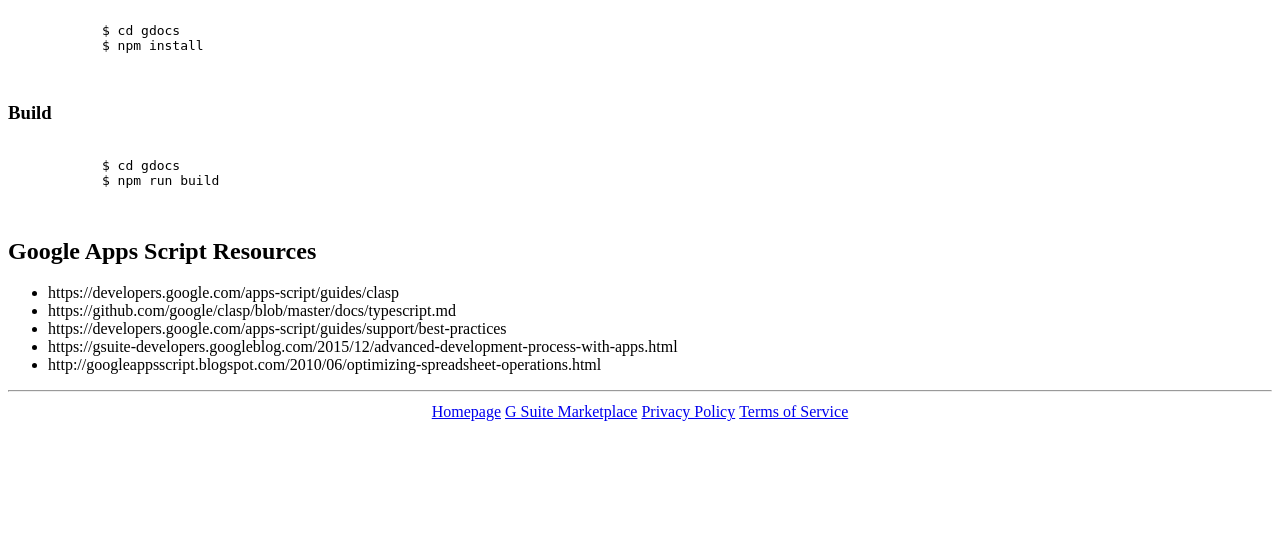
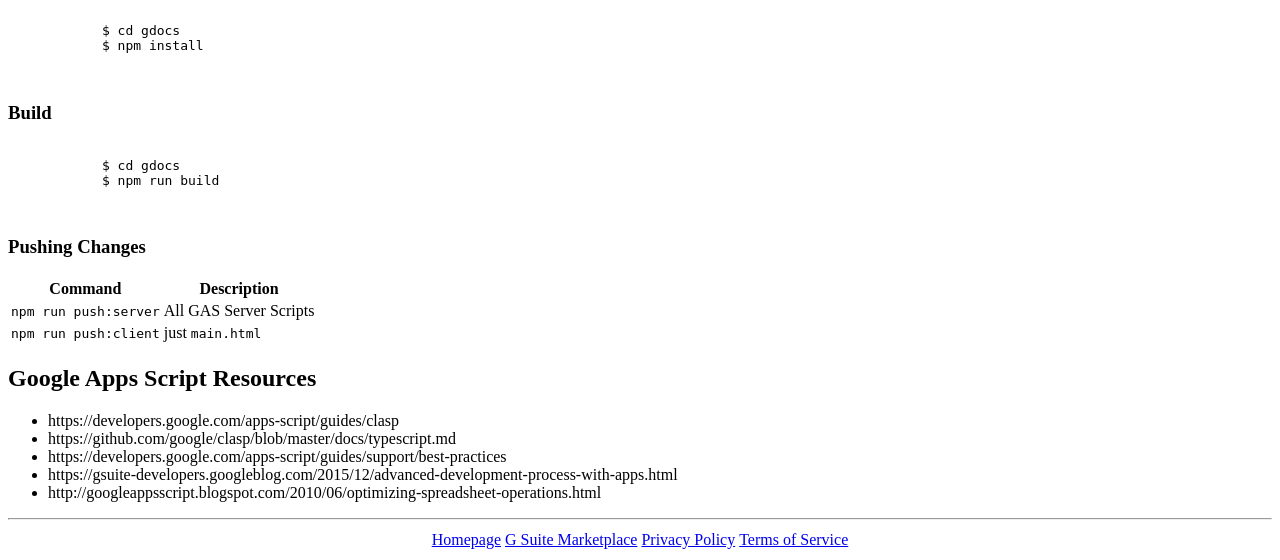
Before and after one commit to panyam/ganttsheet, a Flask app: page / in a window 1280 px wide. Shown: the part 576-1136 px from the top of the page. Before the commit the page ends 997 px from the top, so only its background shows below. Run offline with Flask 2, Linux system fonts and the light colour scheme.

Commit message:
Updated docs

```diff
--- a/templates/homepage.html
+++ b/templates/homepage.html
@@ -51,6 +51,28 @@
         </pre>
         </p>
 
+        <h3>Pushing Changes</h2>
+        <p>
+        <table>
+          <thead>
+            <tr>
+              <th>Command</th>
+              <th>Description</th>
+            </tr>
+          </thead>
+          <tbody>
+            <tr>
+              <td><code class="language-plaintext highlighter-rouge">npm run push:server</code></td>
+              <td>All GAS Server Scripts</td>
+            </tr>
+            <tr>
+              <td><code class="language-plaintext highlighter-rouge">npm run push:client</code></td>
+              <td>just <code class="language-plaintext highlighter-rouge">main.html</code></td>
+            </tr>
+          </tbody>
+        </table>
+        </p>
+
 
         <h2>Google Apps Script Resources</h2>
         <ul>
```
Also changed, not shown: gdocs/package.json (+5 -6 lines), 1 other file.
